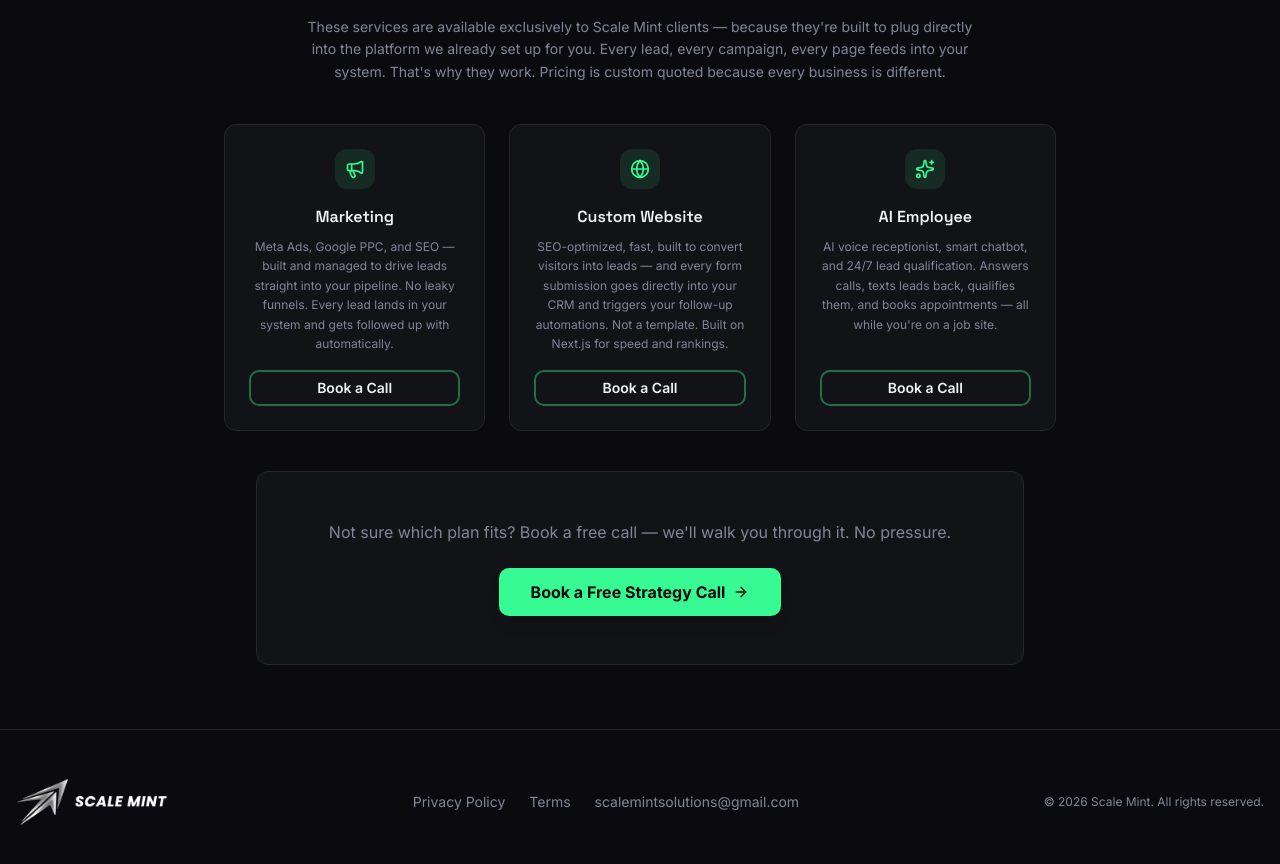
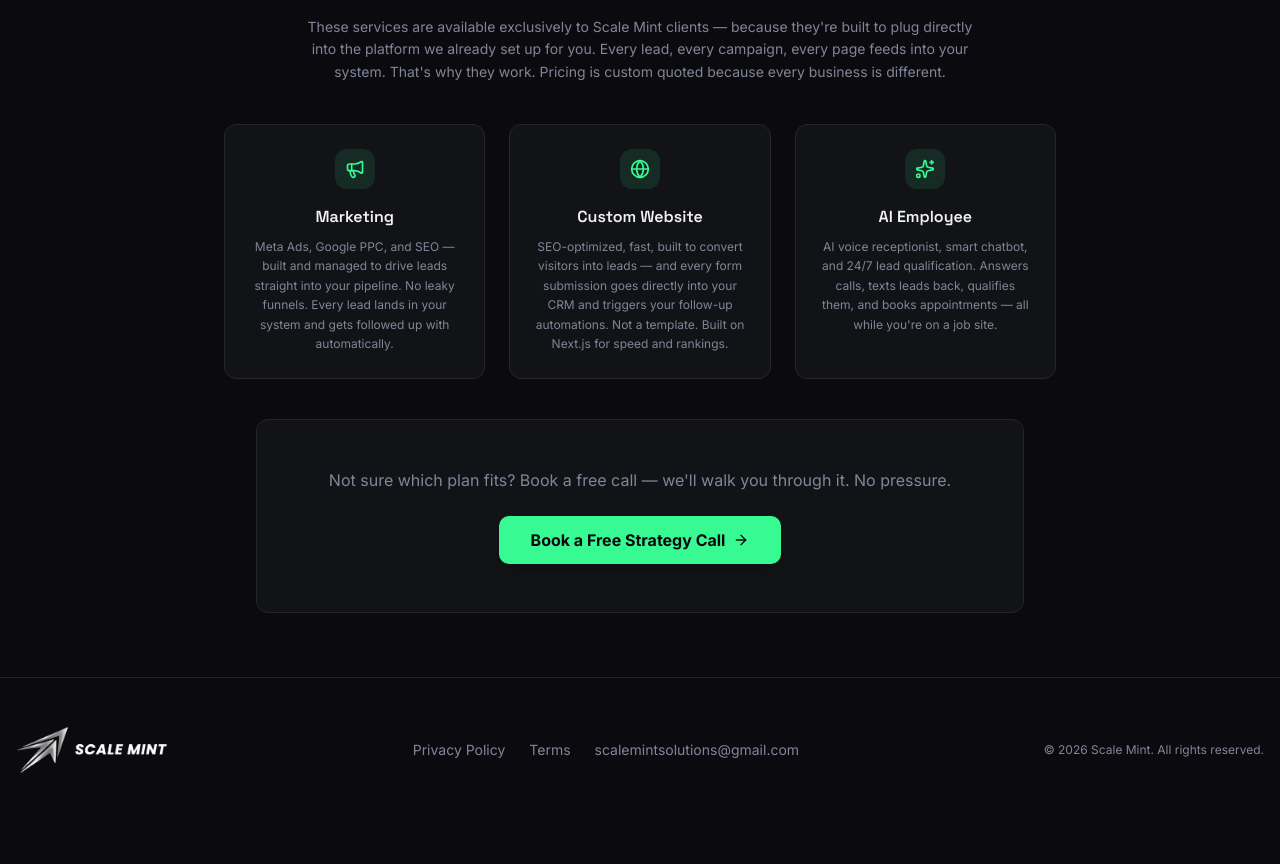
Before and after one commit to jcdammert/scale-mint, a Next.js app: page /pricing in a window 1280 px wide. Shown: the part 1328-2192 px from the top of the page. After the commit the page ends 2150 px from the top, so only its background shows below. Built offline with nearby package versions, Linux system fonts and the light colour scheme.

Commit message:
Remove Book a Call buttons from add-on cards on pricing page
Co-Authored-By: Claude Opus 4.6 <noreply@anthropic.com>

```diff
--- a/src/app/pricing/page.tsx
+++ b/src/app/pricing/page.tsx
@@ -297,25 +297,9 @@ export default function PricingPage() {
                 <h4 className="font-heading text-base font-semibold text-foreground mb-2">
                   {a.title}
                 </h4>
-                <p className="text-xs leading-relaxed text-muted-foreground mb-4 flex-1">
+                <p className="text-xs leading-relaxed text-muted-foreground flex-1">
                   {a.desc}
                 </p>
-                {a.note && (
-                  <p
-                    className={`text-[11px] font-medium mb-4 ${
-                      a.highlight
-                        ? "text-amber-400"
-                        : "text-primary/70"
-                    }`}
-                  >
-                    {a.note}
-                  </p>
-                )}
-                <a href="/book">
-                  <Button variant="hero-outline" size="sm" className="w-full">
-                    Book a Call
-                  </Button>
-                </a>
               </motion.div>
             ))}
           </div>
```
